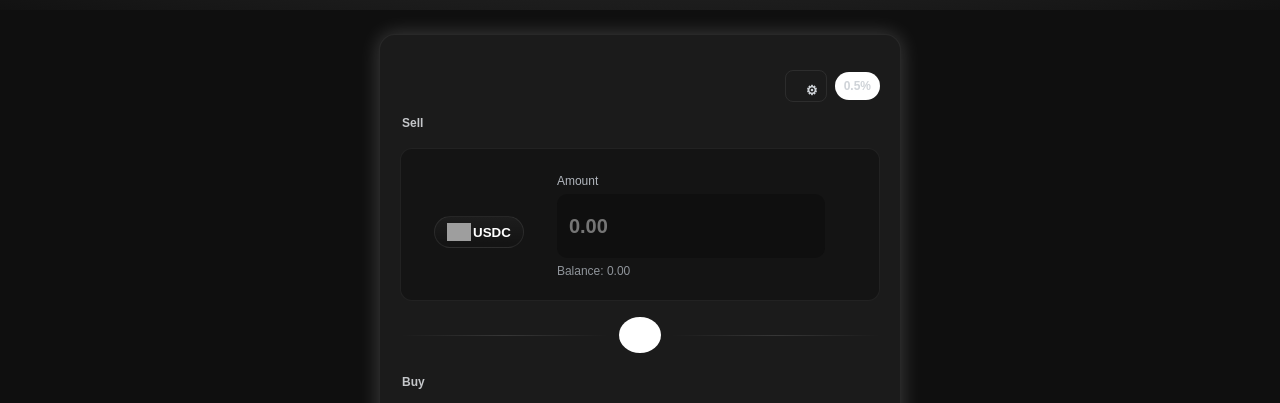
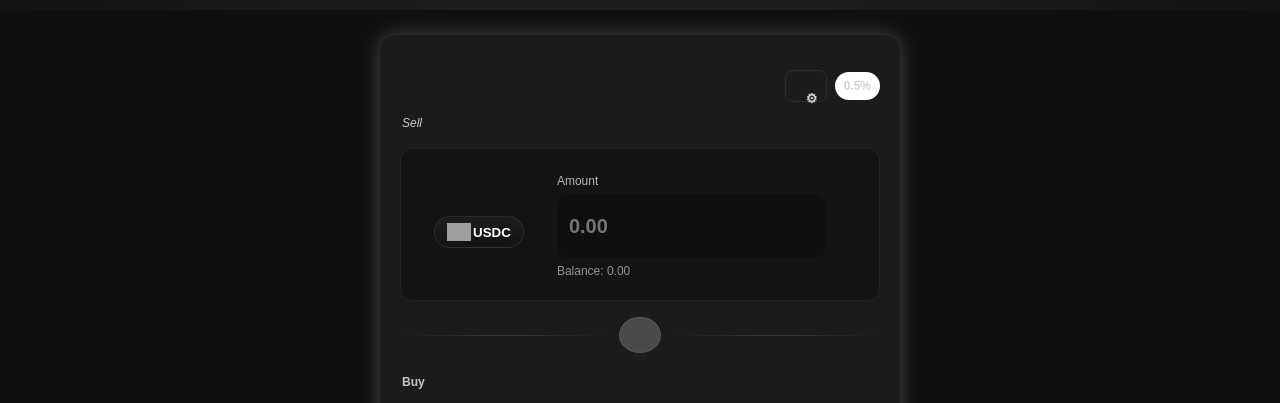
Before and after one commit to NobleSOL/apex-swap, a React (Create React App) app in the folder client/: page / in a window 1280 px wide. Shown: the part 291-694 px from the top of the page. Built offline with nearby package versions, Linux system fonts and the light colour scheme; grey boxes are pictures that could not be loaded.

Commit message:
Apply diff: settings button centering, sell label italic, direction toggle bg
cgen-95c4a4e0c2b74d28871d5e074c1a03c3

```diff
--- a/client/src/App.css
+++ b/client/src/App.css
@@ -124,7 +124,7 @@ button:hover { background: var(--brand-secondary, #00cc52); }
 
 .status { margin-top: 15px; font-size: 14px; color: var(--brand-primary, #00ff66); }
 
-.direction-toggle { display: inline-flex; align-items: center; justify-content: center; margin: 2px auto; width: 36px; height: 36px; border-radius: 50%; border: 1px solid rgba(255,255,255,0.08); color: #fff; }
+.direction-toggle { display: inline-flex; align-items: center; justify-content: center; margin: 2px auto; width: 36px; height: 36px; border-radius: 50%; border: 1px solid rgba(255,255,255,0.08); color: #fff; background: rgba(74,74,74,1); }
 .direction-toggle:hover { filter: brightness(1.1); }
 
 .amount-field { position: relative; width: 100%; }
@@ -136,11 +136,13 @@ button:hover { background: var(--brand-secondary, #00cc52); }
 .swap-header { display: flex; align-items: center; justify-content: flex-end; margin-bottom: 8px; }
 .swap-title { display: none; }
 .swap-controls { display: flex; align-items: center; gap: 8px; }
-.icon-button { background: transparent; border: 1px solid rgba(255,255,255,0.08); color: #cfd3d8; width: 32px; height: 32px; border-radius: 8px; cursor: pointer; }
+.icon-button { background: transparent; border: 1px solid rgba(255,255,255,0.08); color: #cfd3d8; width: 32px; height: 32px; border-radius: 8px; cursor: pointer; text-align: center; }
 .icon-button:hover { color: #fff; border-color: rgba(255,255,255,0.16); }
+.icon-button h1 { margin: 0; font-size: 13px; line-height: 32px; font-weight: 700; }
 .slippage-chip { border: 1px solid rgba(255,255,255,0.08); padding: 6px 8px; border-radius: 999px; font-size: 12px; color: #cfd3d8; }
 
 .row-header { text-align: left; color: #c5c7ca; font-size: 12px; font-weight: 600; margin: 6px 2px; }
+.sell-label { font-style: italic; font-weight: 400; }
 .token-col { display: flex; align-items: center; justify-content: center; }
 .amount-col { display: flex; align-items: center; justify-content: flex-start; }
 .token-select { display: inline-flex; align-items: center; gap: 8px; background: linear-gradient(180deg, rgba(255,255,255,0.04), rgba(255,255,255,0)); border: 1px solid rgba(255,255,255,0.08); border-radius: 999px; padding: 6px 10px; height: 44px; }
--- a/client/src/App.js
+++ b/client/src/App.js
@@ -228,7 +228,7 @@ export default function App() {
             <div className="swap-box">
               <div className="swap-header">
                 <div className="swap-controls">
-                  <button type="button" className="icon-button" aria-label="Settings">⚙</button>
+                  <button type="button" className="icon-button" aria-label="Settings"><h1 className="icon-glyph">⚙</h1></button>
                   <button type="button" className="slippage-chip" aria-label="Slippage" onClick={() => setSlippageOpen((v) => !v)}>{slippage}%</button>
                 </div>
               </div>
@@ -247,7 +247,7 @@ export default function App() {
               )}
 
               <div className="pair-stack">
-                <div className="row-header">Sell</div>
+                <div className="row-header sell-label">Sell</div>
                 <div className="pair-row">
                   <div className="token-col">
                     <label className="field-group">
```
